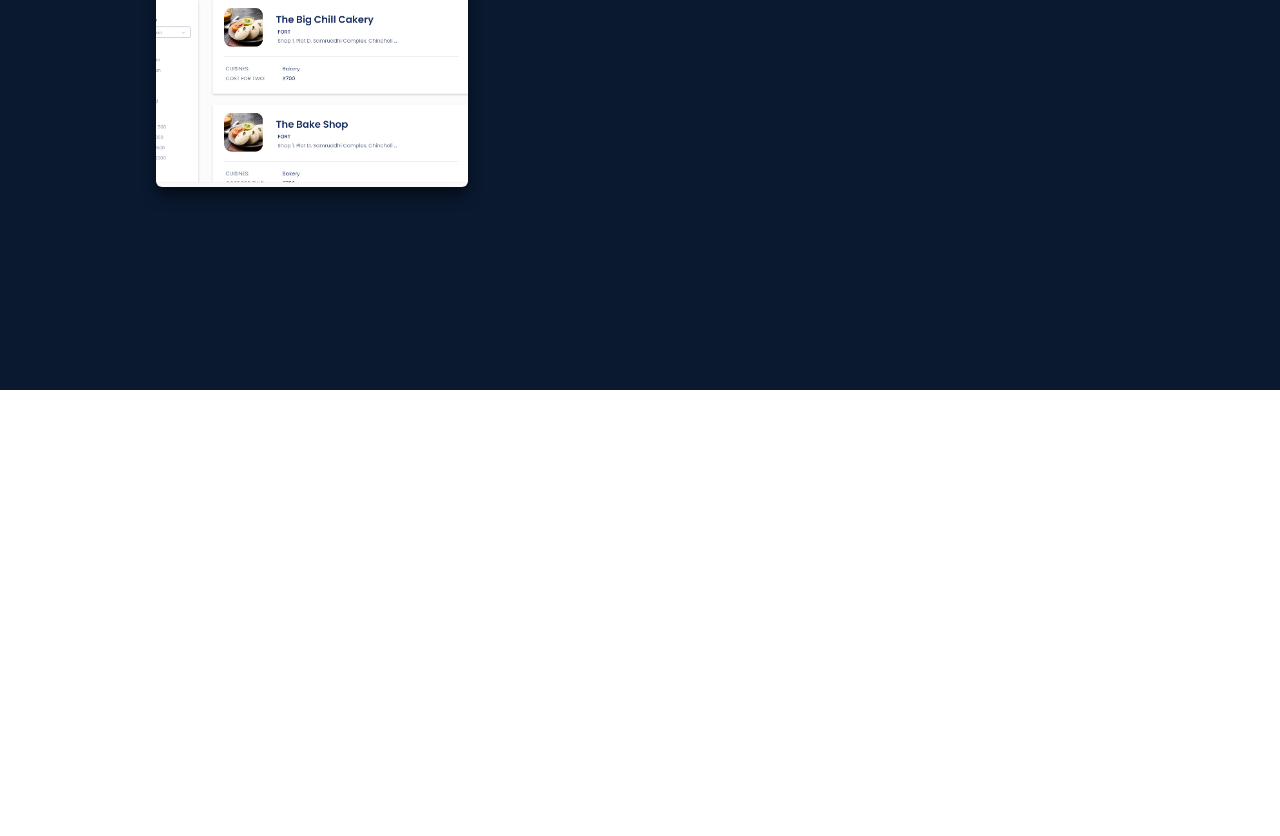
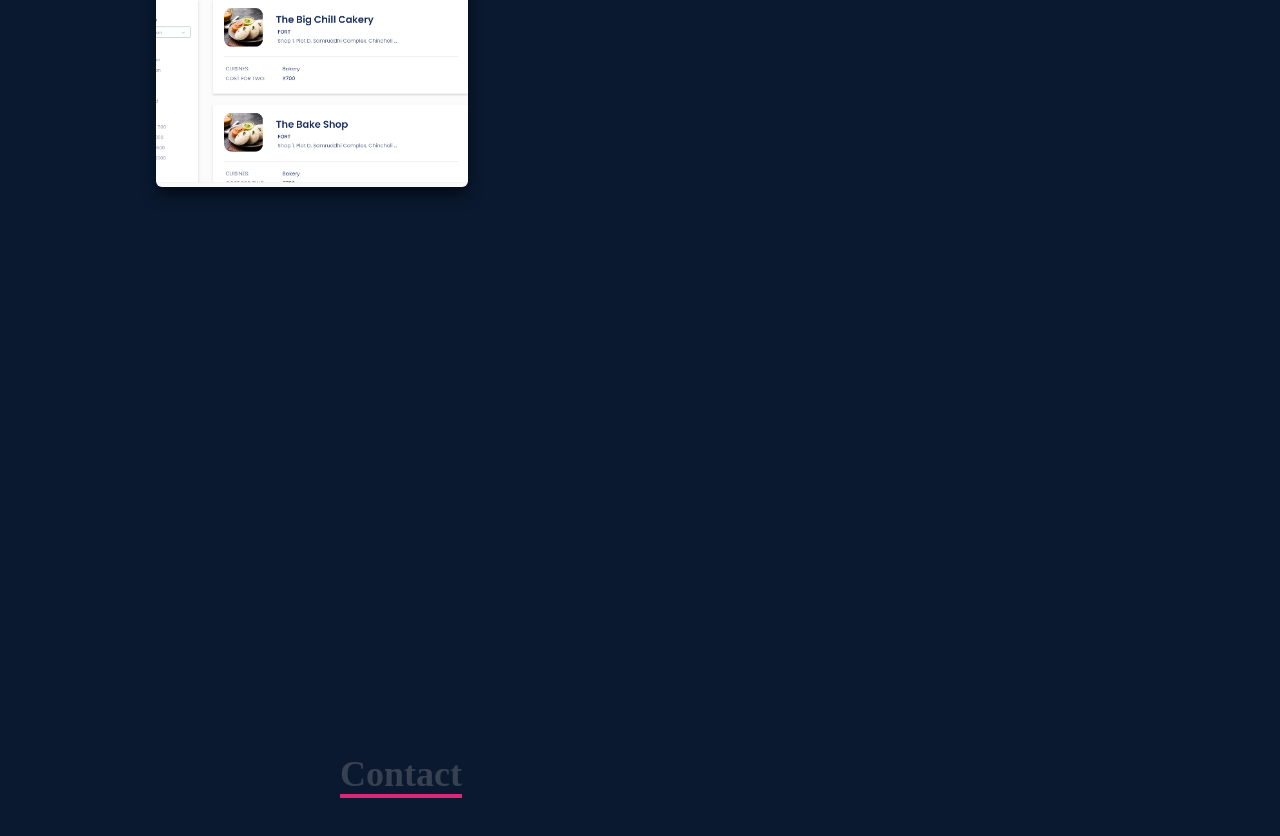
Before and after one commit to JohanFernandoLema/portfolio-in-react, a React (Create React App) app: page / in a window 1280 px wide. Shown: the part 2810-3646 px from the top of the page. Before the commit the page ends 3200 px from the top, so only its background shows below. Built offline with nearby package versions, Linux system fonts and the light colour scheme.

Commit message:
component name modified

```diff
--- a/src/App.js
+++ b/src/App.js
@@ -3,6 +3,7 @@
 import About from './Components/About'
 import Skills from './Components/Skills'
 import Work from './Components/Work'
+import Contact from './Components/Contact'
 
 function App() {
   return (
@@ -12,6 +13,7 @@
       <About />
       <Skills />
       <Work />
+      <Contact />
     </div>
   )
 }
--- /dev/null
+++ b/src/Components/Contact.jsx
@@ -0,0 +1,17 @@
+const Contact = () => {
+  return (
+    <div
+      name="contact"
+      className="w-full h-screen bg-[#0a192f] flex justify-center items-center p-4"
+    >
+      <form action="" className="flex flex-col max-w-[600px] w-full">
+        <div className="pb-8">
+          <p className="text-4xl font-bold inline border-b-4 border-pink-600 text-gray-700">
+            Contact
+          </p>
+        </div>
+      </form>
+    </div>
+  )
+}
+export default Contact
```
